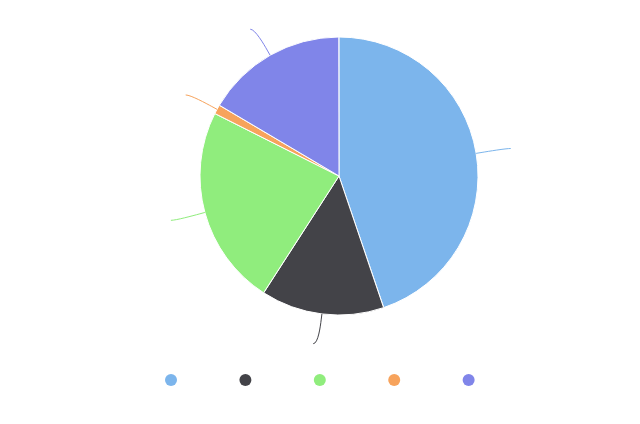
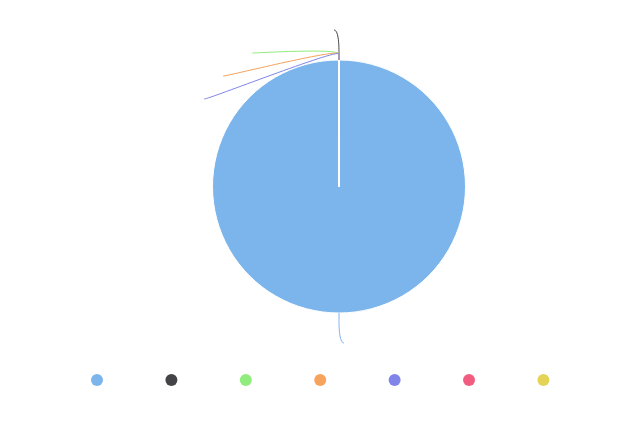
Before and after one commit to DjoAHP/Graph-Euros-par-ann-e01-Cambenbert, a plain HTML site: page index.html in a window 1280 px wide. Shown: the whole page, without its empty margins (301-941 px from the left). Drawn offline with nearby package versions, Linux system fonts and the light colour scheme.

Commit message:
Update index.html

```diff
--- a/index.html
+++ b/index.html
@@ -69,12 +69,12 @@ Highcharts.chart('container', {
         data: [
 
             { name: '2024', y: 2500 },
-            { name: '2025', y: 800 },
-            { name: '2026', y: 1300 },
-            { name: '2027', y: 60 },
-            { name: '2028', y: 921 },
-            // { name: '2029', y: 0 },
-            // { name: '2030', y: 0 }
+            { name: '2025', y: 0 },
+            { name: '2026', y: 0 },
+            { name: '2027', y: 0 },
+            { name: '2028', y: 0 },
+            { name: '2029', y: 0 },
+            { name: '2030', y: 0 }
         ]
     }]
 });
```
